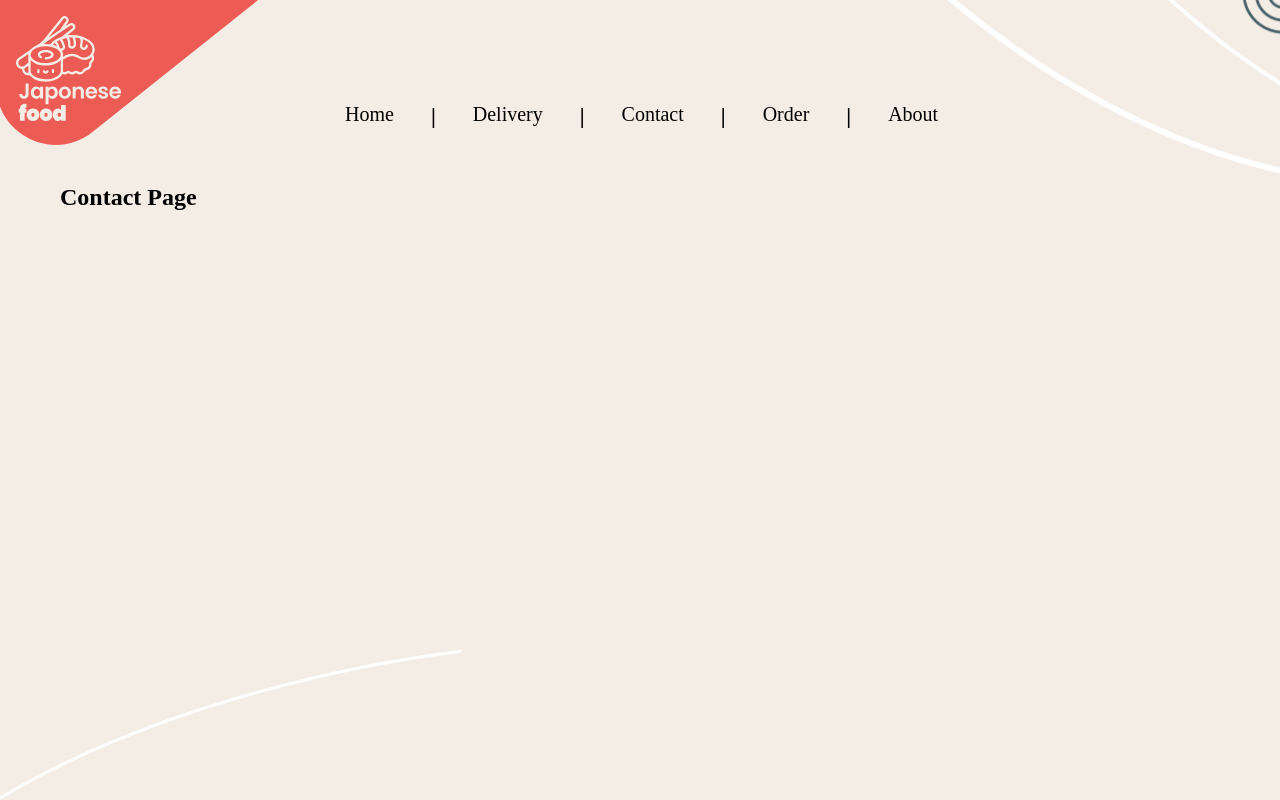
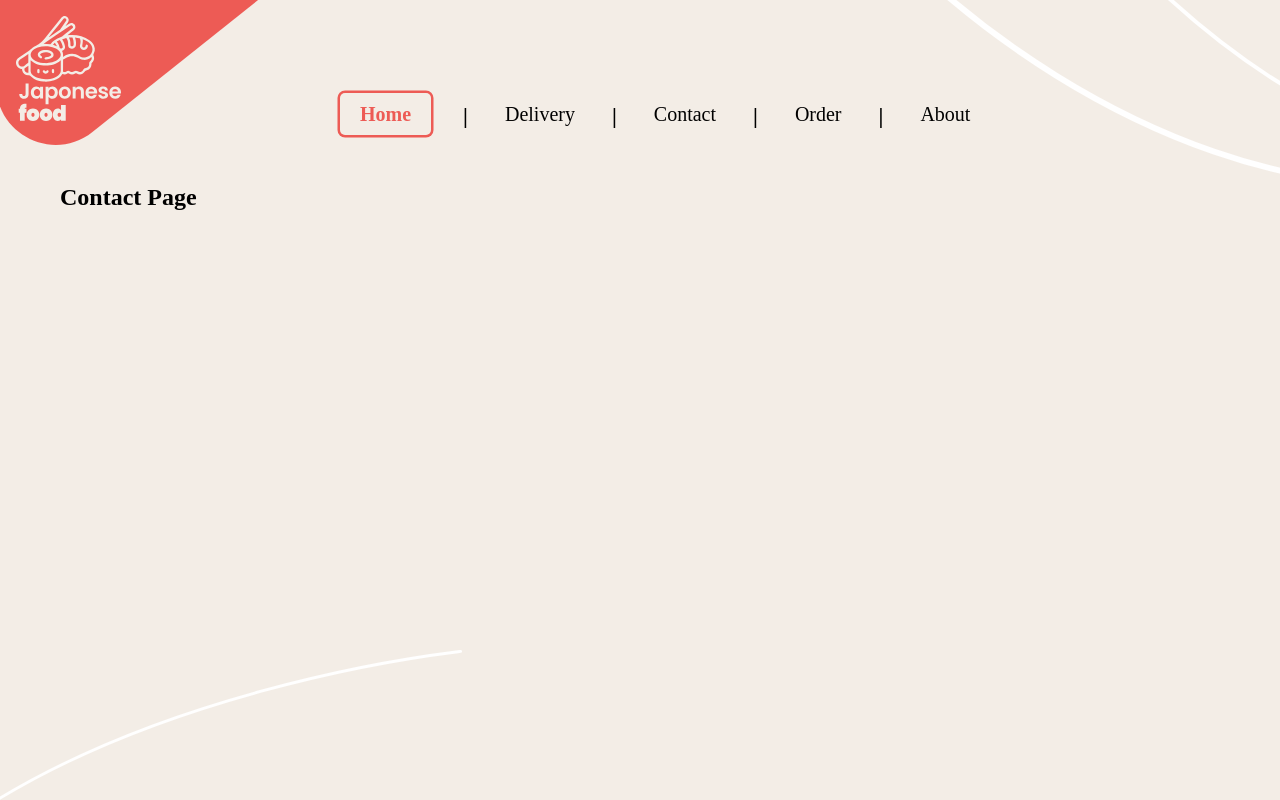
Before and after one commit to CaoBeee/japonese-food, a Next.js app: page /Contact in a window 1280 px wide. Shown: the top 800 px of the page. Built offline with nearby package versions, Linux system fonts and the light colour scheme; a web font is replaced by a local one.

Commit message:
Fixed scallop image from moving

```diff
--- a/src/components/navigationBar.js
+++ b/src/components/navigationBar.js
@@ -6,13 +6,17 @@ import { setCookie } from 'cookies-next'
 import styles from '@/styles/navigationBar.module.css'
 
 const NavigationBar = () => {
-	const [isActive, setActive] = useState()
+	const [isActive, setActive] = useState('/')
 	const handleClick = link => () => {
 		setActive(link)
 	}
 
 	const handleOrderClick = link => {
 		setActive(link)
+		saveMenu()
+	}
+
+	const saveMenu = () => () => {
 		setCookie('menu_state', 1)
 		window.dispatchEvent(new Event('cookie'))
 	}
--- a/src/styles/globals.css
+++ b/src/styles/globals.css
@@ -20,11 +20,12 @@ body > nav {
 }
 
 .scallop {
+	display: flex;
 	position: absolute;
-	float: right;
 	width: 600px;
 	height: auto;
-	margin-left: 260px;
+	margin-left: 1300px;
+	margin-top: -145px;
 }
 .topVectorLine {
 	position: absolute;
--- a/src/styles/navigationBar.module.css
+++ b/src/styles/navigationBar.module.css
@@ -31,7 +31,9 @@
 
 .navBar a:hover {
 	color: #ed5b55;
-	box-shadow: 0 0 0 2.5px #ed5b55; /* Example box-shadow */
+	padding-left: 10px;
+	padding-right: 10px;
+	box-shadow: 0 0 0 2.5px #ed5b55;
 	font-size: 1.25rem;
 	font-weight: bold;
 	text-align: center;
@@ -49,7 +51,7 @@
 	padding-top: 10px;
 	padding-bottom: 10px;
 	color: #ed5b55;
-	box-shadow: 0 0 0 2.5px #ed5b55; /* Example box-shadow */
+	box-shadow: 0 0 0 2.5px #ed5b55;
 	border-radius: 0.3125rem;
 	font-size: 1.25rem;
 	font-weight: bold;
```
